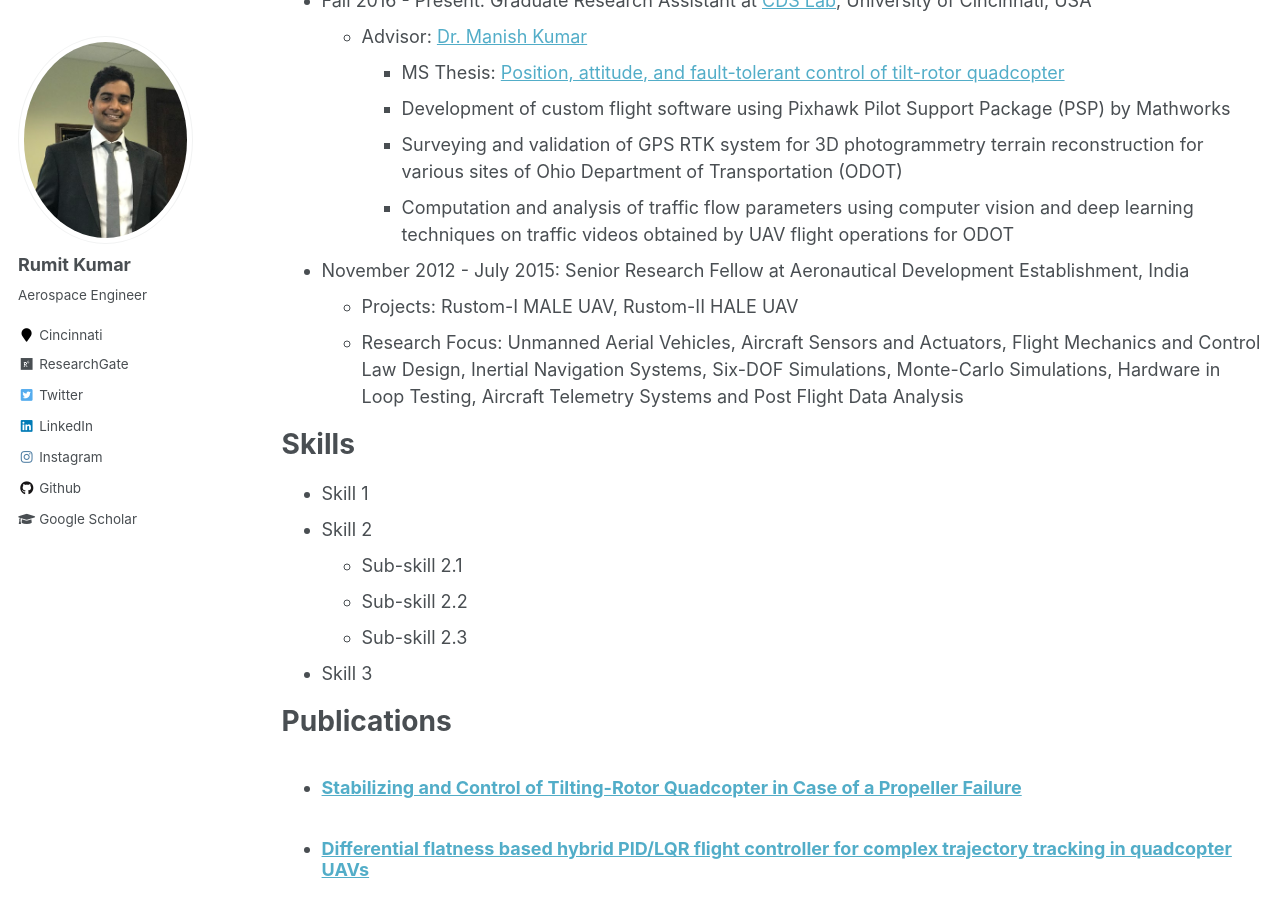
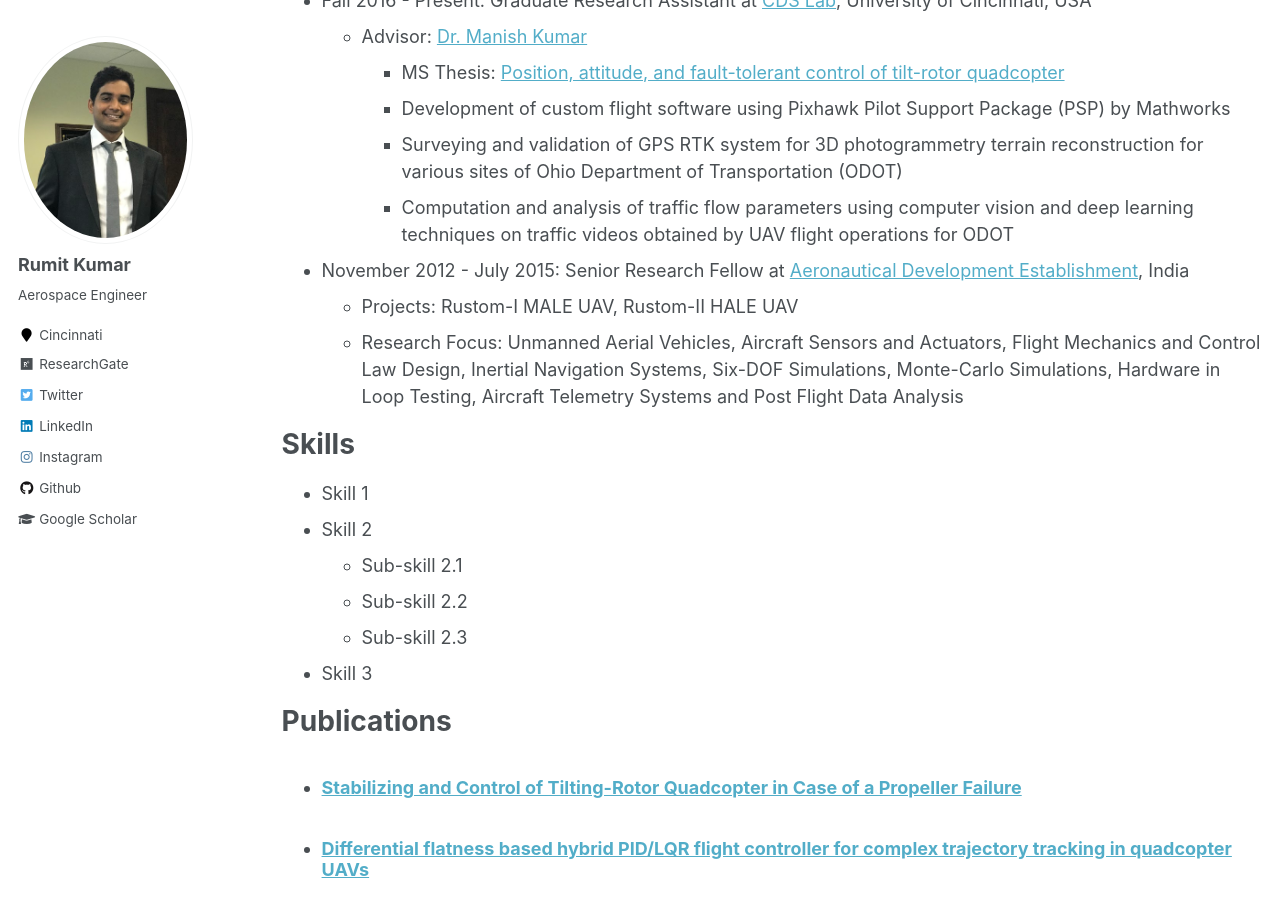
Before and after one commit to kumarrt/kumarrt.github.io, a Jekyll site: the page built from _pages/cv.md, in a window 1280 px wide and 900 px high, scrolled down 394 px. Built offline with Jekyll 4.4.1, drawn with Linux system fonts in a browser that asks for light colours; part of the change alters nothing that is shown.

Commit message:
Update cv.md

```diff
--- a/_pages/cv.md
+++ b/_pages/cv.md
@@ -25,7 +25,7 @@ Work experience
     * Computation and analysis of traffic flow parameters using computer vision and deep learning techniques on traffic videos obtained by UAV flight operations for ODOT
 
 
-* November 2012 - July 2015: Senior Research Fellow at Aeronautical Development Establishment, India
+* November 2012 - July 2015: Senior Research Fellow at [Aeronautical Development Establishment](https://www.drdo.gov.in/drdo/labs1/ADE/English/indexnew.jsp?pg=homepage.jsp), India
   * Projects: Rustom-I MALE UAV, Rustom-II HALE UAV
   * Research Focus: Unmanned Aerial Vehicles, Aircraft Sensors and Actuators, Flight Mechanics and Control Law Design, Inertial Navigation Systems, Six-DOF Simulations, Monte-Carlo Simulations, Hardware in Loop Testing, Aircraft Telemetry Systems and Post Flight Data Analysis
 
```
